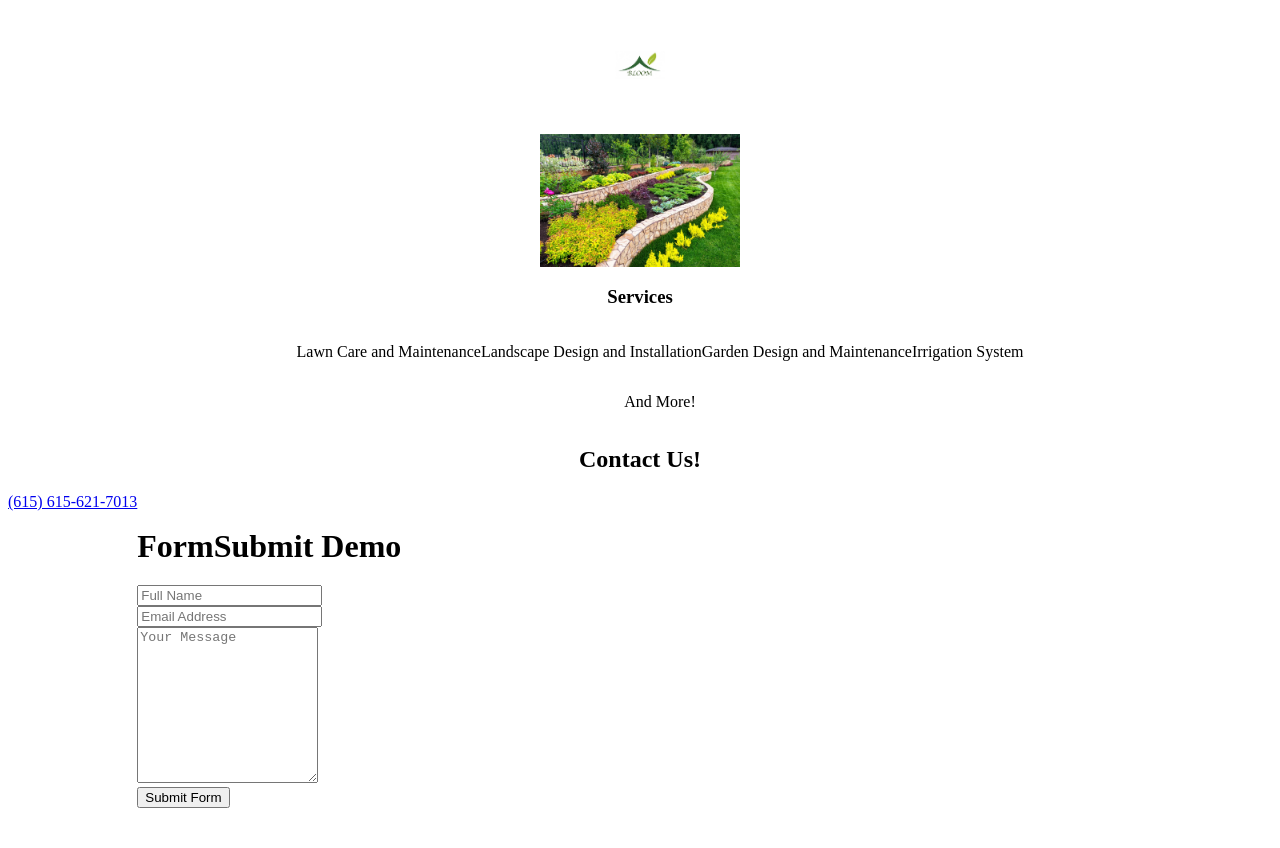
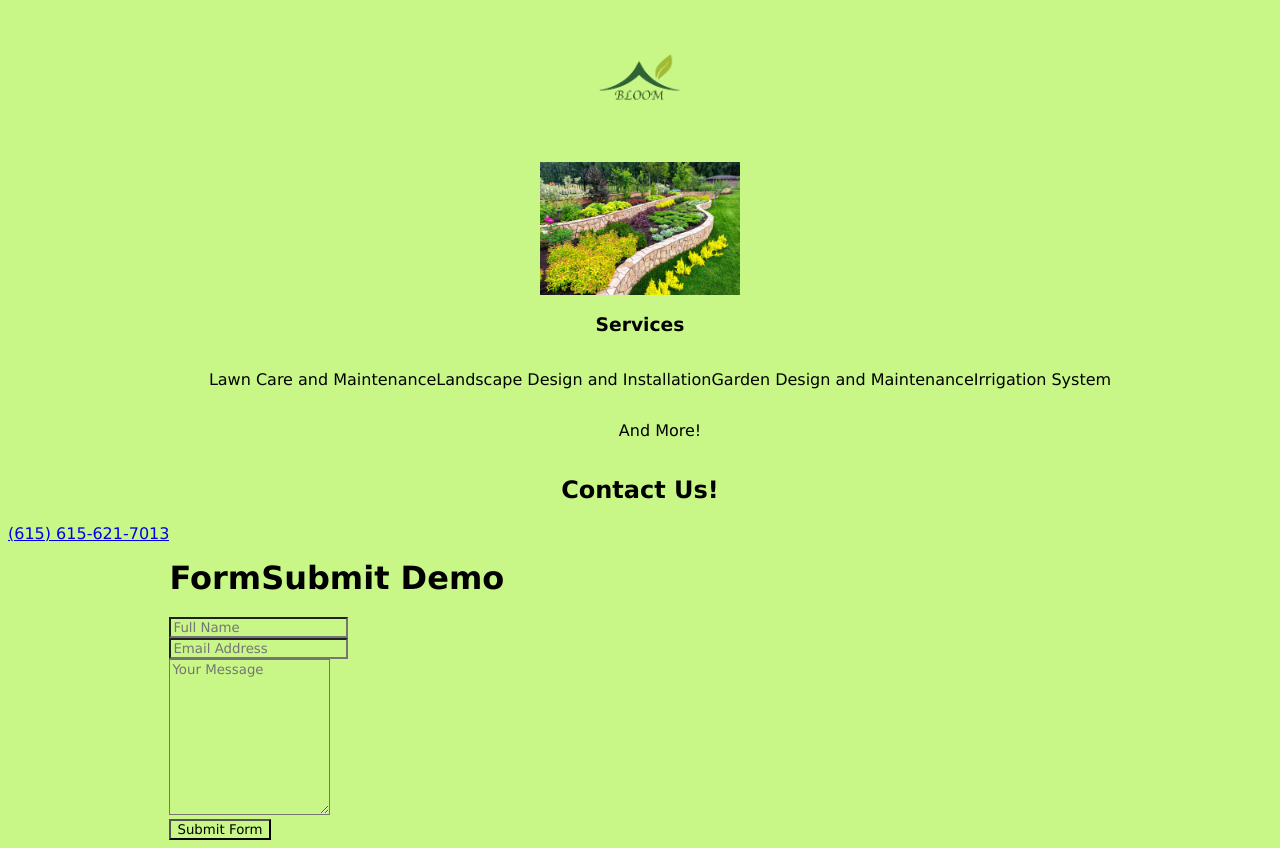
Before and after one commit to Daniel-PeGa/bloomLandscaping, a plain HTML site: page index.html in a window 1280 px wide. Before the commit the page ends 816 px from the top, so only its background shows below. Drawn offline with Linux system fonts and the light colour scheme.

Commit message:
w background and slightly better looking

```diff
--- a/assets/style.css
+++ b/assets/style.css
@@ -1,7 +1,10 @@
-
+*{
+  background-color: #c8f787;
+  font-family: Verdana, Geneva, Tahoma, sans-serif;
+}
 
 .logo {
-  width: 50px;
+  width: 100px;
   border-radius: 5%;
 }
 
--- a/index.html
+++ b/index.html
@@ -9,25 +9,25 @@
 </head>
 <body>
 
-    <header class="colorOG">
-        <nav class="head">
-            <a class="logo" href="#"><img class="logo" src="assets/images/BLOOMLogo.png" alt="BloomLogo"></a>
+    <header class=" ">
+        <nav class="head  ">
+            <a class="logo  " href="#"><img class="logo  " src="assets/images/BLOOMLogoTransparent.png" alt="BloomLogo"></a>
         </nav>
     </header>
 
-    <div class="centered">
+    <div class="centered #93ff002e">
     <img class="imageWidth" src="assets/images/landscaping_image.jpeg" alt="landscaping_image">
     </div>
 
-    <div class="centered">
+    <div class="centered  ">
         <h3>Services</h3>
-        <ul class="noList row">
+        <ul class="noList row  ">
             <li>Lawn Care and Maintenance</li>
             <li>Landscape Design and Installation</li>
             <li>Garden Design and Maintenance</li>
             <li>Irrigation System</li>
         </ul>
-        <ul class="centered noList">
+        <ul class="centered noList  ">
             <li>And More!</li>
         </ul>
     </div>
@@ -36,13 +36,13 @@
 
     <div>
 
-    <div class="centered">
+    <div class="centered  ">
         <h2>Contact Us!</h2>
     </div>
 
-    <div class="row">
-    <div class="phone">
-        <li class="noList"><a href="tel:615-621-7013" class="fa fa-phone"> (615) 615-621-7013</a></li>
+    <div class="row  ">
+    <div class="phone  ">
+        <li class="noList  "><a href="tel:615-621-7013" class="fa fa-phone  "> (615) 615-621-7013</a></li>
     </div>
 
     <!-- <form action="https://formsubmit.co/danielperezgarnic@gmail.com" method="POST">
@@ -51,23 +51,23 @@
         <button type="submit">SEND</button>
     </form> -->
 
-    <div class="container">
+    <div class="container  ">
         <h1>FormSubmit Demo</h1>
         <form target="_blank" action="https://formsubmit.co/bloomlandscapingdba@gmail.com" method="POST">
           <div class="form-group">
             <div class="form-row">
-              <div class="col">
-                <input type="text" name="name" class="form-control" placeholder="Full Name" required>
+              <div class="col  ">
+                <input type="text" name="name" class="form-control  " placeholder="Full Name" required>
               </div>
               <div class="col">
-                <input type="email" name="email" class="form-control" placeholder="Email Address" required>
+                <input type="email" name="email" class="form-control  " placeholder="Email Address" required>
               </div>
             </div>
           </div>
           <div class="form-group">
-            <textarea placeholder="Your Message" class="form-control" name="message" rows="10" required></textarea>
+            <textarea placeholder="Your Message" class="form-control  " name="message" rows="10" required></textarea>
           </div>
-          <button type="submit" class="btn btn-lg btn-dark btn-block">Submit Form</button>
+          <button type="submit" class="btn btn-lg btn-dark btn-block  ">Submit Form</button>
         </form>
       </div>
 
```
Also changed, not shown: assets/images/BLOOMLogoTransparent.png (added), 2 other files.
